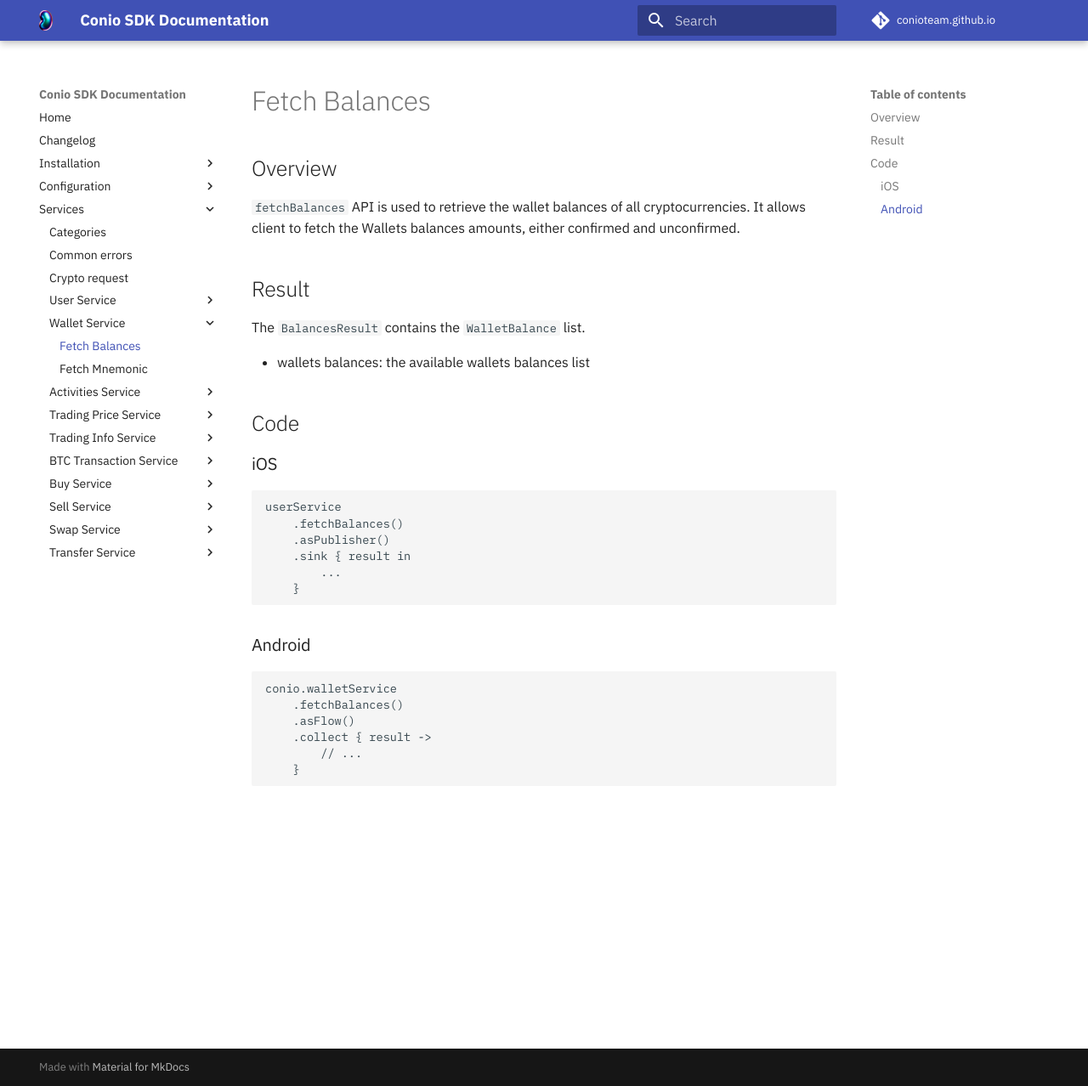
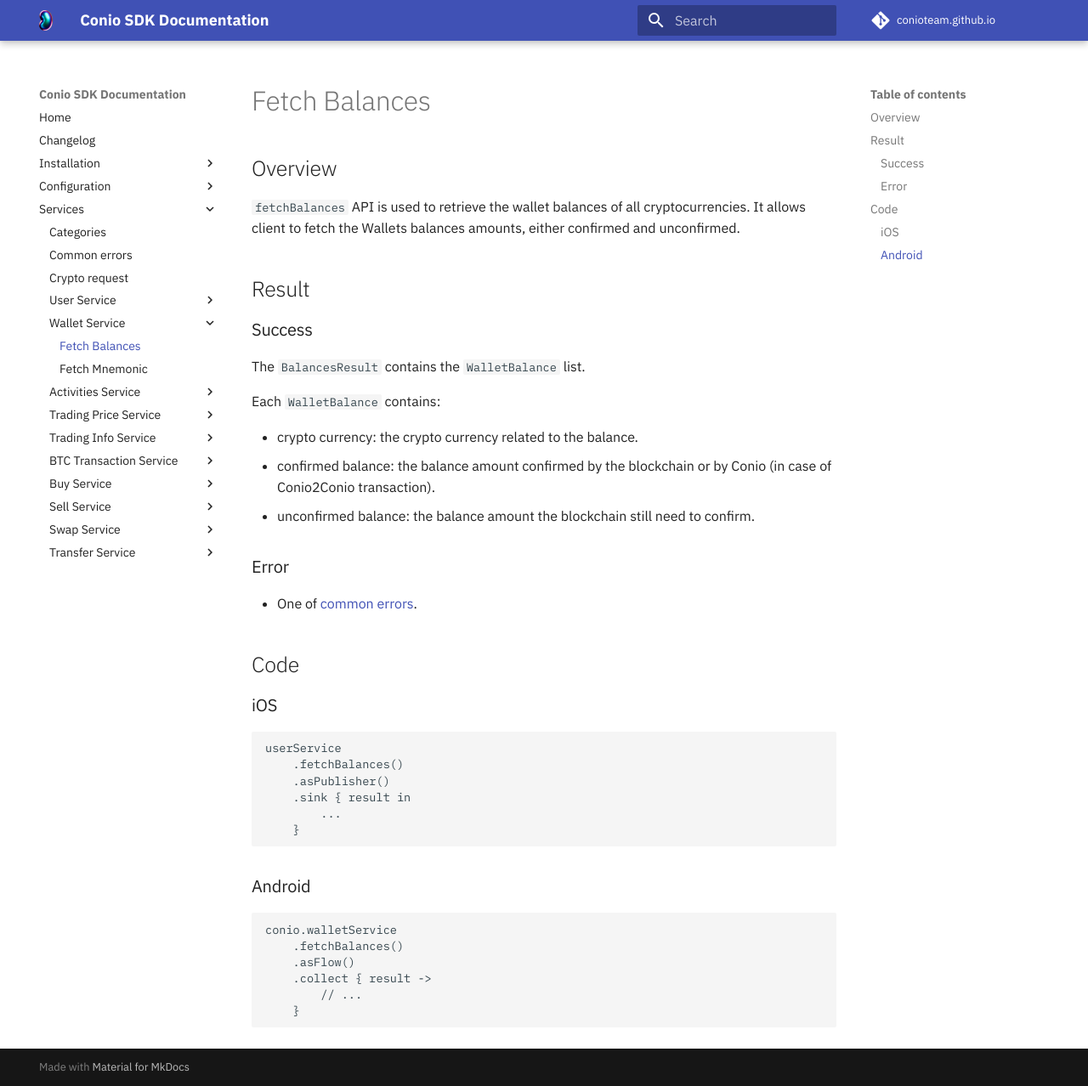
Before and after one commit to Conio/conio.github.io, an MkDocs documentation site: the page built from docs/Features/WalletService/FetchBalances.md, in a window 1280 px wide and 1278 px high. Shown: the whole window at 85% size. Built offline with MkDocs 1.6.1 and Material for MkDocs 9.7.7, drawn with Linux system fonts in a browser that asks for light colours; comment, search, counter and statistics services are not loaded.

Commit message:
docs: wallet services errors

```diff
--- a/docs/Features/WalletService/FetchBalances.md
+++ b/docs/Features/WalletService/FetchBalances.md
@@ -6,9 +6,19 @@
 
 ## Result
 
+### Success
+
 The `BalancesResult` contains the `WalletBalance` list.
 
-- wallets balances: the available wallets balances list
+Each `WalletBalance` contains:
+
+- crypto currency: the crypto currency related to the balance.
+- confirmed balance: the balance amount confirmed by the blockchain or by Conio (in case of Conio2Conio transaction).
+- unconfirmed balance: the balance amount the blockchain still need to confirm.
+
+### Error
+
+- One of [common errors](../Errors.md).
 
 ## Code
 
```
